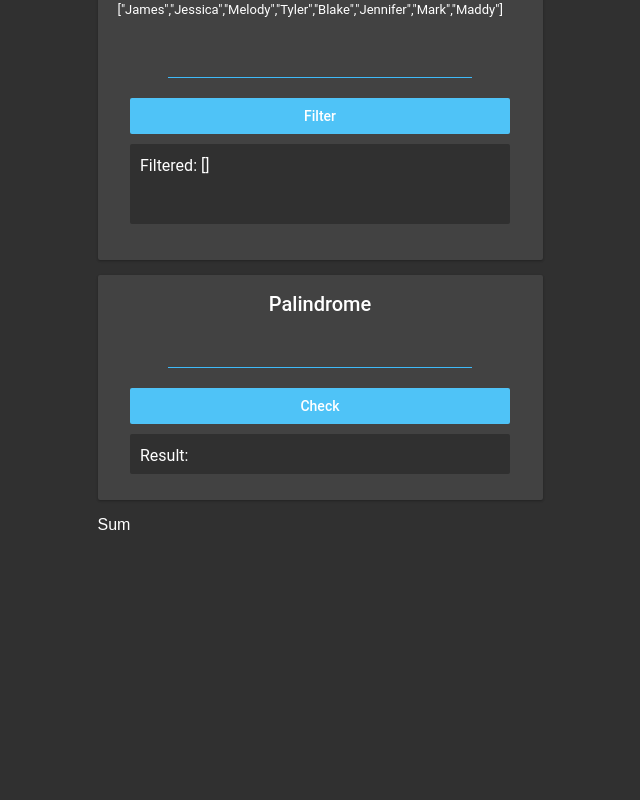
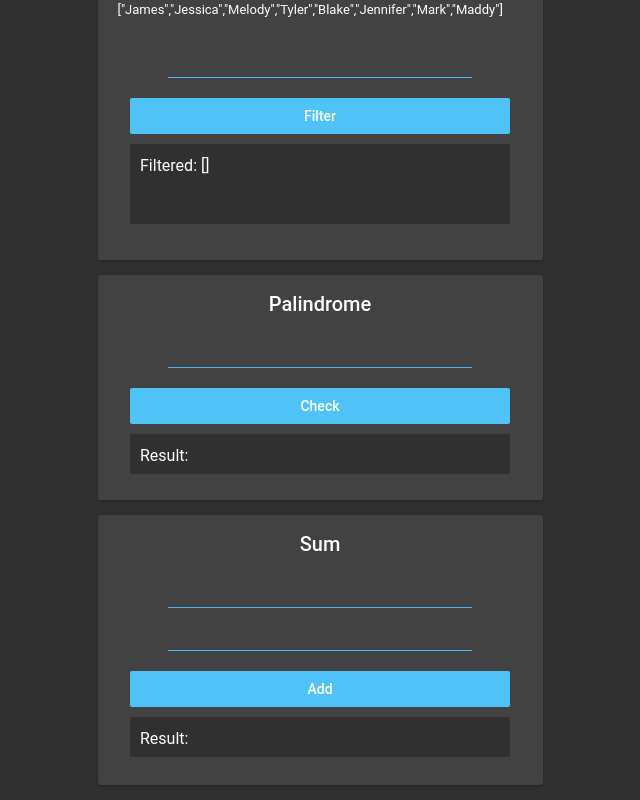
Before and after one commit to zackrogerst/cs-toy-challenge-react-practice, a React (Create React App) app: page / in a window 1280 px wide. Shown: the part 795-1595 px from the top of the page, without its empty margins (320-960 px from the left). Before the commit the page ends 1345 px from the top, so only its background shows below. Built offline with nearby package versions, Linux system fonts and the light colour scheme.

Commit message:
added Sum component, functional and class based

```diff
--- a/src/components/Topics/Sum.js
+++ b/src/components/Topics/Sum.js
@@ -1,7 +1,58 @@
-import React from "react";
+import React, { useState } from "react";
 
 function Sum() {
-	return <p>Sum</p>;
+	const [num1, setNum1] = useState(0);
+	const [num2, setNum2] = useState(0);
+	const [sum, setSum] = useState(null);
+
+	return (
+		<div className="puzzleBox sumPB">
+			<h4>Sum</h4>
+			<input type="number" className="inputLine" onChange={e => setNum1(+e.target.value)}></input>
+			<input type="number" className="inputLine" onChange={e => setNum2(+e.target.value)}></input>
+			<button className="confirmationButton" onClick={() => setSum(num1 + num2)}>Add</button>
+			<span className="resultsBox">Result: {sum}</span>
+		</div>
+	);
 }
 
 export default Sum;
+
+// import React, { Component } from 'react';
+
+// export default class Sum extends Component {
+
+//   constructor() {
+//     super();
+
+//     this.state = {
+//       number1: 0,
+//       number2: 0,
+//       sum: null
+//     }
+//   }
+
+//   updateNumber1(val) {
+//     this.setState({ number1: parseInt(val, 10) });
+//   }
+
+//   updateNumber2(val) {
+//     this.setState({ number2: parseInt(val, 10) });
+//   }
+
+//   add(num1, num2) {
+//     this.setState({ sum: num1 + num2 });
+//   }
+
+//   render() {
+//     return (
+//       <div className="puzzleBox sumPB">
+//         <h4> Sum </h4>
+//         <input className="inputLine" type="number" onChange={ (e) => this.updateNumber1(e.target.value) }></input>
+//         <input className="inputLine" type="number" onChange={ (e) => this.updateNumber2(e.target.value) }></input>
+//         <button className="confirmationButton" onClick={ () => this.add(this.state.number1, this.state.number2) }> Add </button>
+//         <span className="resultsBox"> Sum: {this.state.sum} </span>
+//       </div>
+//     )
+//   }
+// }
```
